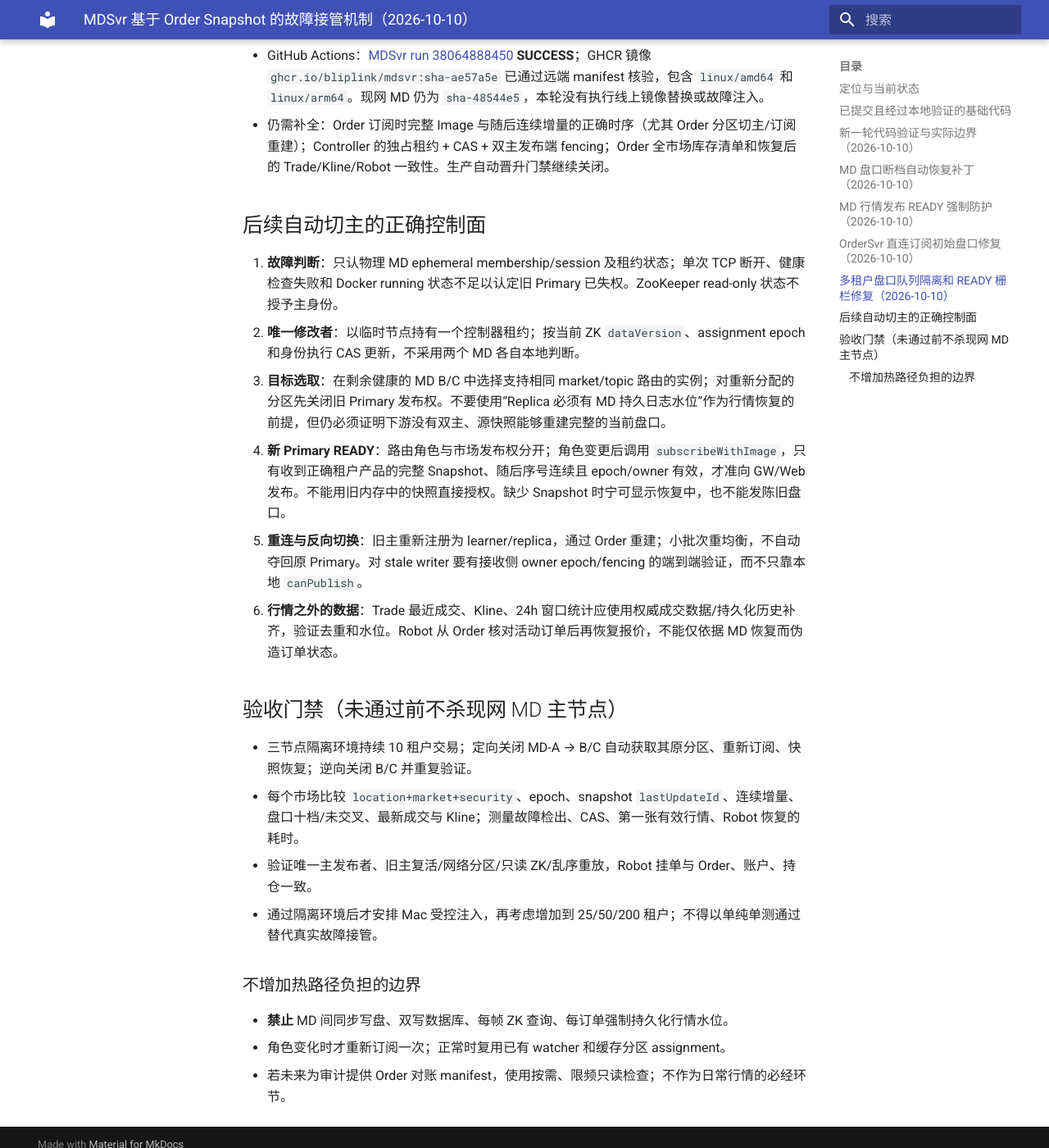
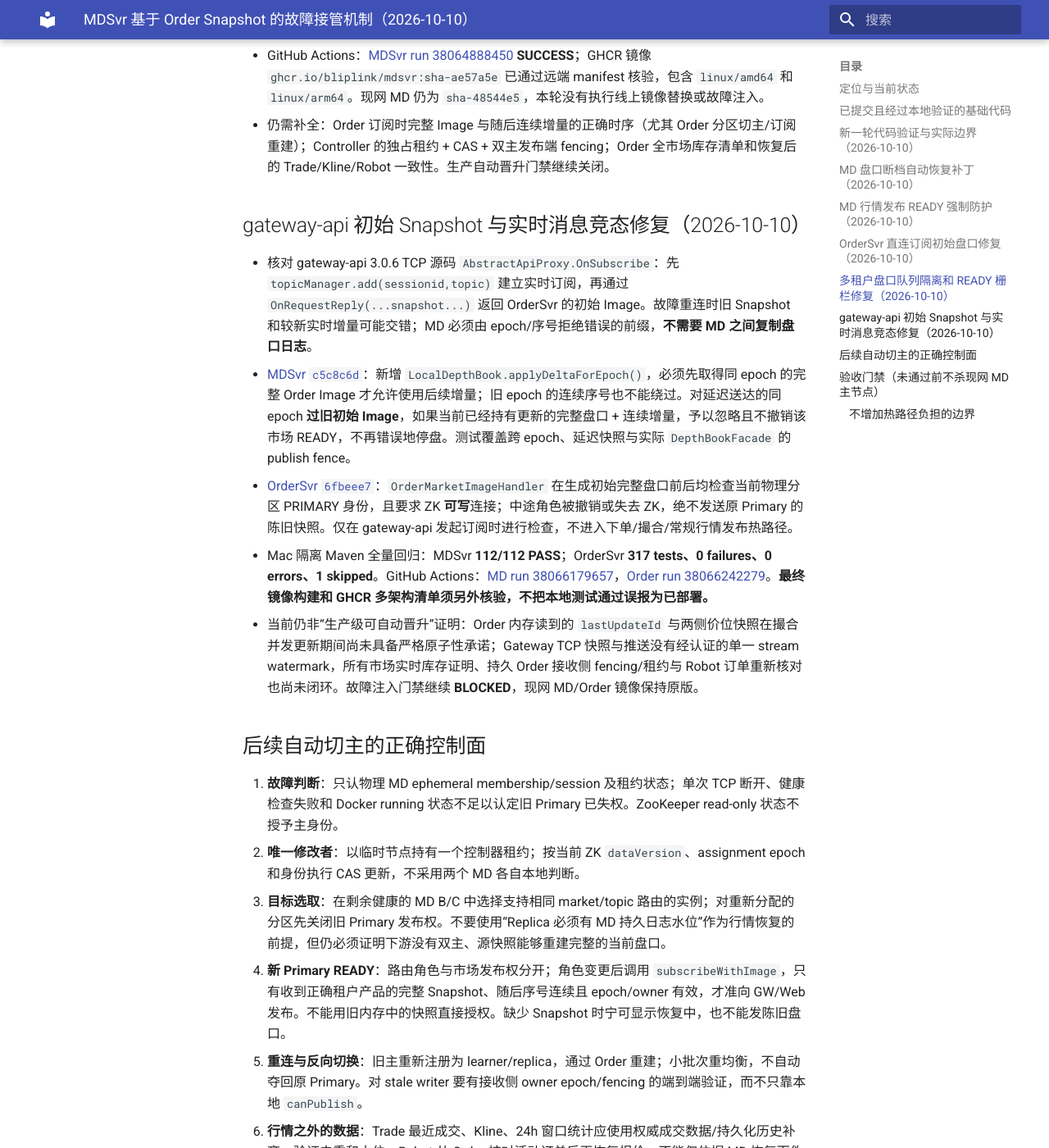
Before and after one commit to bliplink/dc-quant-deploy, an MkDocs documentation site: the page built from docs/MD_ORDER_SNAPSHOT_FAILOVER_RECOVERY_20261010.zh-CN.md, in a window 1280 px wide and 1400 px high, scrolled down 4191 px. Shown: the whole window at 82% size. Built offline with MkDocs 1.6.1 and Material for MkDocs 9.7.7, drawn with Linux system fonts in a browser that asks for light colours.

Commit message:
docs(md-ha): capture subscribe image and live-delta ordering safety changes

```diff
--- a/docs/MD_ORDER_SNAPSHOT_FAILOVER_RECOVERY_20261010.zh-CN.md
+++ b/docs/MD_ORDER_SNAPSHOT_FAILOVER_RECOVERY_20261010.zh-CN.md
@@ -58,6 +58,14 @@
 - GitHub Actions：[MDSvr run 38064888450](https://github.com/bliplink/com.app.dc.mdsvr/actions/runs/38064888450) **SUCCESS**；GHCR 镜像 `ghcr.io/bliplink/mdsvr:sha-ae57a5e` 已通过远端 manifest 核验，包含 `linux/amd64` 和 `linux/arm64`。现网 MD 仍为 `sha-48544e5`，本轮没有执行线上镜像替换或故障注入。
 - 仍需补全：Order 订阅时完整 Image 与随后连续增量的正确时序（尤其 Order 分区切主/订阅重建）；Controller 的独占租约 + CAS + 双主发布端 fencing；Order 全市场库存清单和恢复后的 Trade/Kline/Robot 一致性。生产自动晋升门禁继续关闭。
 
+## gateway-api 初始 Snapshot 与实时消息竞态修复（2026-10-10）
+
+- 核对 gateway-api 3.0.6 TCP 源码 `AbstractApiProxy.OnSubscribe`：先 `topicManager.add(sessionid,topic)` 建立实时订阅，再通过 `OnRequestReply(...snapshot...)` 返回 OrderSvr 的初始 Image。故障重连时旧 Snapshot 和较新实时增量可能交错；MD 必须由 epoch/序号拒绝错误的前缀，**不需要 MD 之间复制盘口日志**。
+- [MDSvr `c5c8c6d`](https://github.com/bliplink/com.app.dc.mdsvr/commit/c5c8c6d)：新增 `LocalDepthBook.applyDeltaForEpoch()`，必须先取得同 epoch 的完整 Order Image 才允许使用后续增量；旧 epoch 的连续序号也不能绕过。对延迟送达的同 epoch **过旧初始 Image**，如果当前已经持有更新的完整盘口 + 连续增量，予以忽略且不撤销该市场 READY，不再错误地停盘。测试覆盖跨 epoch、延迟快照与实际 `DepthBookFacade` 的 publish fence。
+- [OrderSvr `6fbeee7`](https://github.com/bliplink/com.app.dc.ordersvr/commit/6fbeee7)：`OrderMarketImageHandler` 在生成初始完整盘口前后均检查当前物理分区 PRIMARY 身份，且要求 ZK **可写**连接；中途角色被撤销或失去 ZK，绝不发送原 Primary 的陈旧快照。仅在 gateway-api 发起订阅时进行检查，不进入下单/撮合/常规行情发布热路径。
+- Mac 隔离 Maven 全量回归：MDSvr **112/112 PASS**；OrderSvr **317 tests、0 failures、0 errors、1 skipped**。GitHub Actions：[MD run 38066179657](https://github.com/bliplink/com.app.dc.mdsvr/actions/runs/38066179657)，[Order run 38066242279](https://github.com/bliplink/com.app.dc.ordersvr/actions/runs/38066242279)。**最终镜像构建和 GHCR 多架构清单须另外核验，不把本地测试通过误报为已部署。**
+- 当前仍非“生产级可自动晋升”证明：Order 内存读到的 `lastUpdateId` 与两侧价位快照在撮合并发更新期间尚未具备严格原子性承诺；Gateway TCP 快照与推送没有经认证的单一 stream watermark，所有市场实时库存证明、持久 Order 接收侧 fencing/租约与 Robot 订单重新核对也尚未闭环。故障注入门禁继续 **BLOCKED**，现网 MD/Order 镜像保持原版。
+
 ## 后续自动切主的正确控制面
 
 1. **故障判断**：只认物理 MD ephemeral membership/session 及租约状态；单次 TCP 断开、健康检查失败和 Docker running 状态不足以认定旧 Primary 已失权。ZooKeeper read-only 状态不授予主身份。
```
